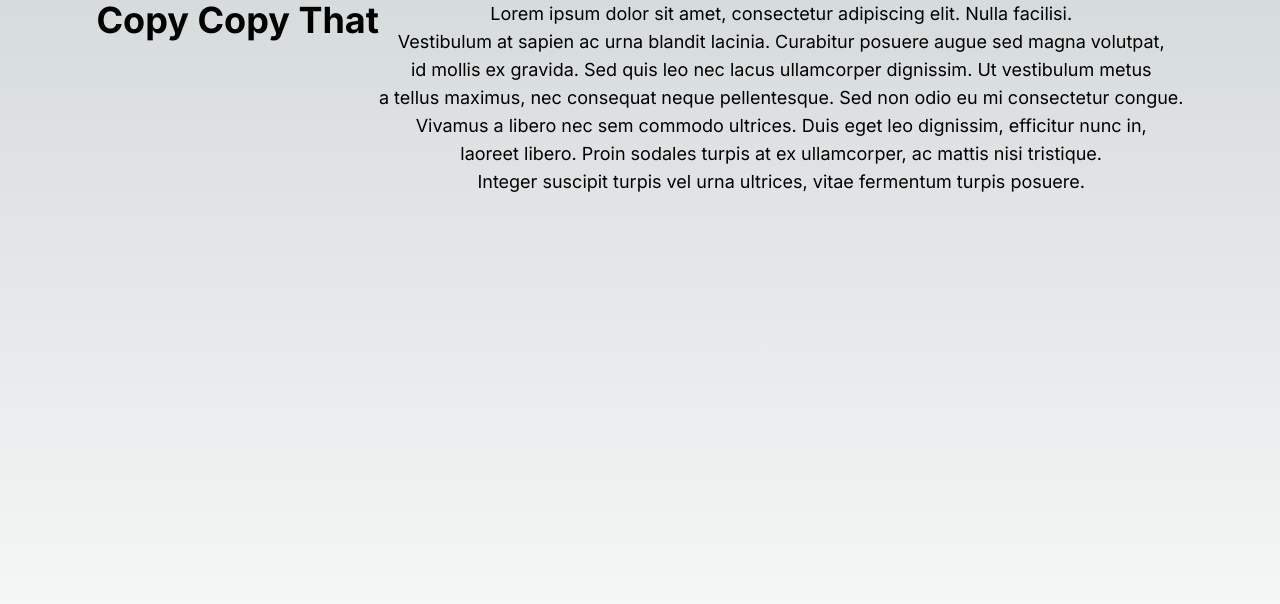
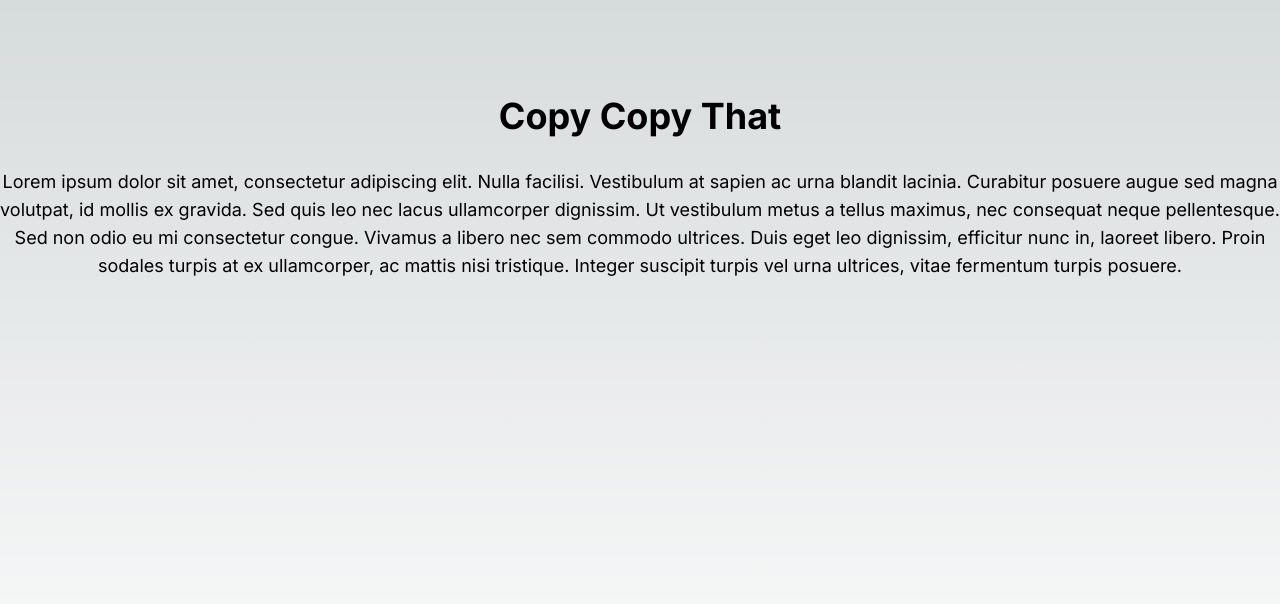
Before and after one commit to neeld3/VisceralGEO, a Next.js app: page / in a window 1280 px wide. Shown: the top 604 px of the page. Built offline with nearby package versions, Linux system fonts and the light colour scheme.

Commit message:
Update page.tsx

```diff
--- a/app/page.tsx
+++ b/app/page.tsx
@@ -2,19 +2,19 @@ import Image from "next/image";
 
 export default function Home() {
   return (
-    <main className="flex min-h-screen items-start justify-center">
-      <h1 className="text-4xl font-bold">
-        Copy Copy That
-      </h1>
-      <p className="mt-18 text-lg text-center">
-        Lorem ipsum dolor sit amet, consectetur adipiscing elit. Nulla facilisi. <br />
-        Vestibulum at sapien ac urna blandit lacinia. Curabitur posuere augue sed magna volutpat, <br />
-        id mollis ex gravida. Sed quis leo nec lacus ullamcorper dignissim. Ut vestibulum metus <br />
-        a tellus maximus, nec consequat neque pellentesque. Sed non odio eu mi consectetur congue. <br />
-        Vivamus a libero nec sem commodo ultrices. Duis eget leo dignissim, efficitur nunc in, <br />
-        laoreet libero. Proin sodales turpis at ex ullamcorper, ac mattis nisi tristique. <br />
-        Integer suscipit turpis vel urna ultrices, vitae fermentum turpis posuere.
-      </p>
+    <main className="flex min-h-screen flex-col items-center justify-start">
+      <div className="mt-24">
+        <h1 className="text-4xl font-bold text-center">Copy Copy That</h1>
+        <p className="mt-8 text-lg text-center">
+          Lorem ipsum dolor sit amet, consectetur adipiscing elit. Nulla facilisi.
+          Vestibulum at sapien ac urna blandit lacinia. Curabitur posuere augue sed magna volutpat,
+          id mollis ex gravida. Sed quis leo nec lacus ullamcorper dignissim. Ut vestibulum metus
+          a tellus maximus, nec consequat neque pellentesque. Sed non odio eu mi consectetur congue.
+          Vivamus a libero nec sem commodo ultrices. Duis eget leo dignissim, efficitur nunc in,
+          laoreet libero. Proin sodales turpis at ex ullamcorper, ac mattis nisi tristique.
+          Integer suscipit turpis vel urna ultrices, vitae fermentum turpis posuere.
+        </p>
+      </div>
     </main>
   );
 }
```
